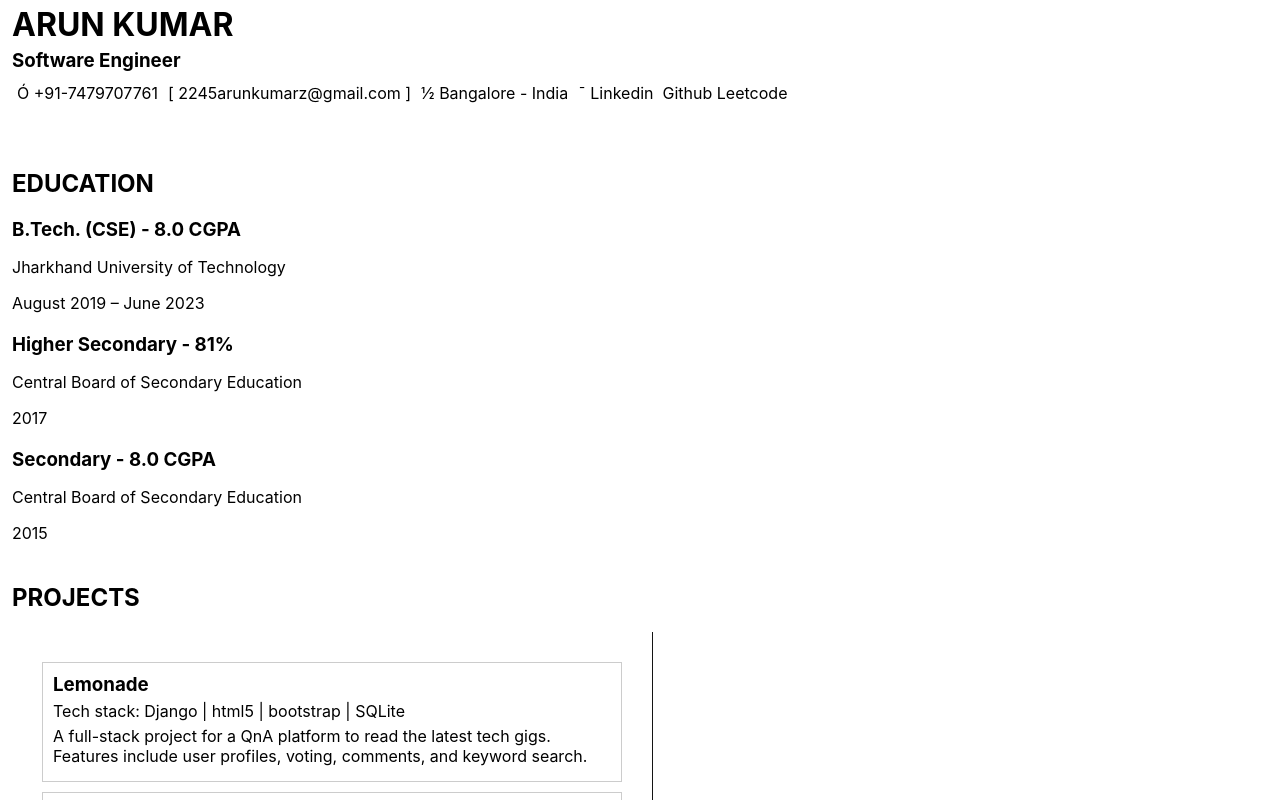
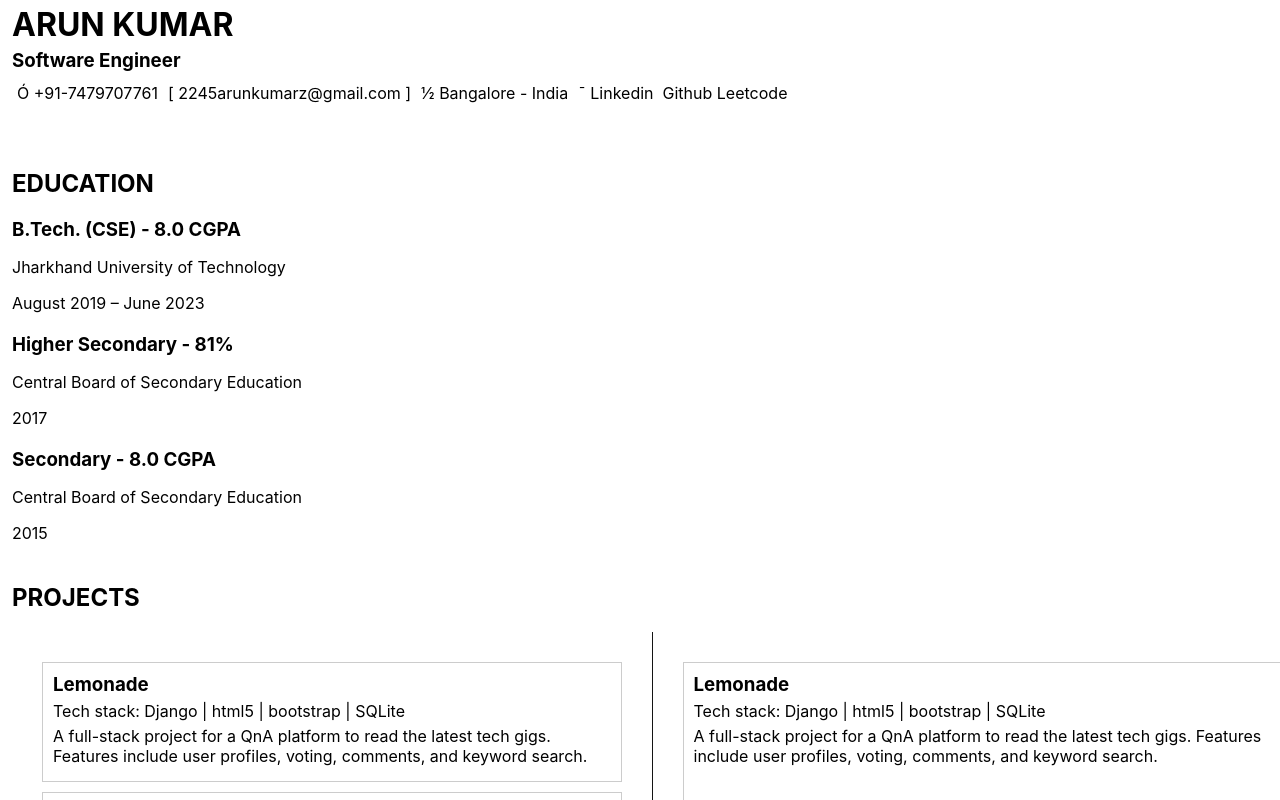
Before and after one commit to arunNewPhoenix/ReactResume, a React (Create React App) app: page / in a window 1280 px wide. Shown: the top 800 px of the page. Built offline with nearby package versions, Linux system fonts and the light colour scheme.

Commit message:
added some more

```diff
--- a/src/App.css
+++ b/src/App.css
@@ -75,6 +75,7 @@ h1, h3 {
 }
 
 
+
 .project-card
  {
     height: auto;
@@ -86,7 +87,9 @@ h1, h3 {
   }
 
 
+
 .project-card-preview {
+
 
   height: 500px;
   width: 600px;
--- a/src/App.js
+++ b/src/App.js
@@ -31,22 +31,17 @@ const projects = [
 
 
 
-const App = () => {
-  // const [selectedProject, setSelectedProject] = useState(null);
-
-  // const handleProjectClick = (index) => {
-  //   setSelectedProject(projects[index]);
-  // };
 
 
- const [hoveredProject, setHoveredProject] = useState(null);
+const App = () => {
+  const [hoveredProject, setHoveredProject] = useState(projects[0]); // Initialize with the first project
 
   const handleProjectHover = (index) => {
     setHoveredProject(projects[index]);
   };
 
   const handleProjectMouseLeave = () => {
-    setHoveredProject(null);
+    setHoveredProject(projects[0]); // Reset to the first project when not hovering
   };
 
 
```
